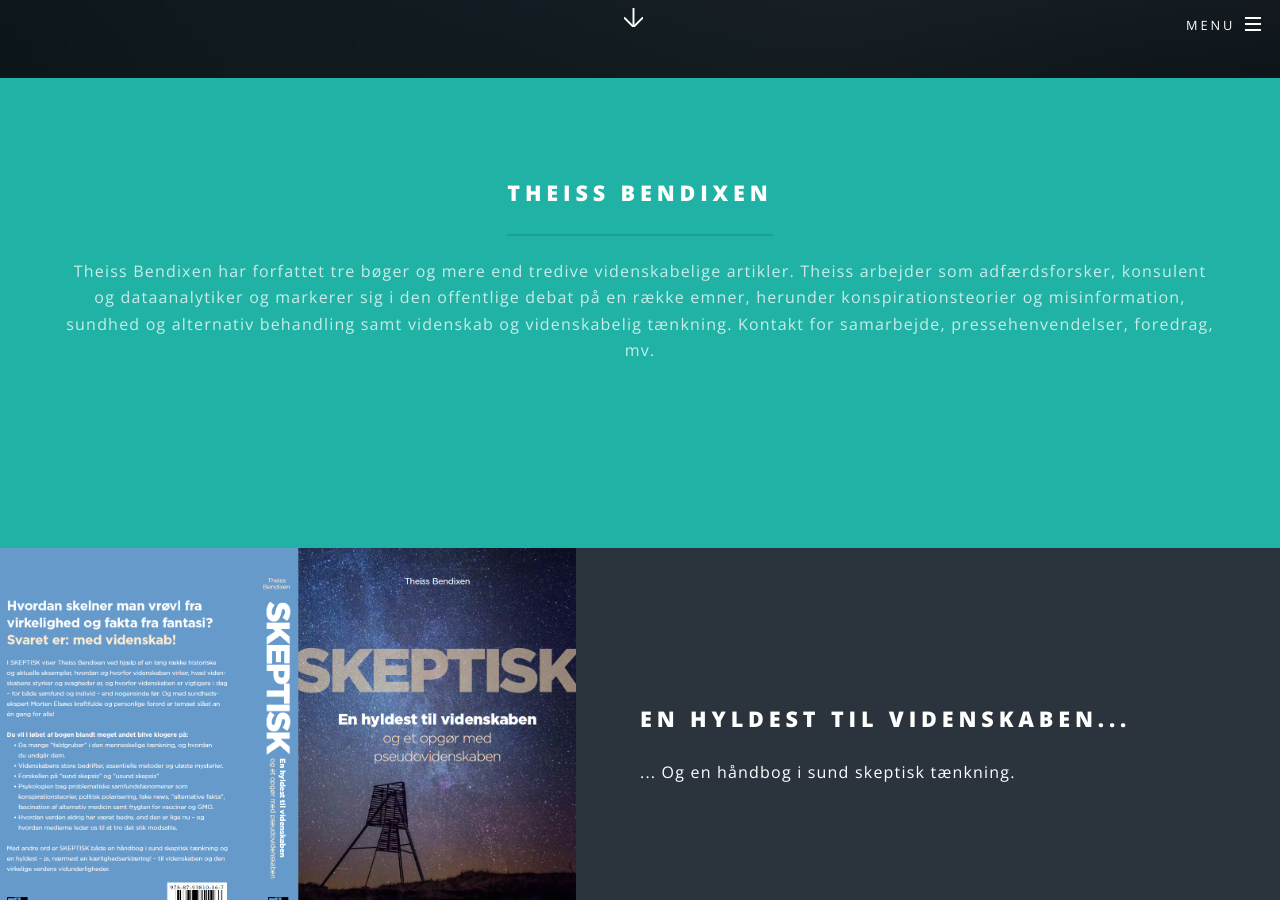
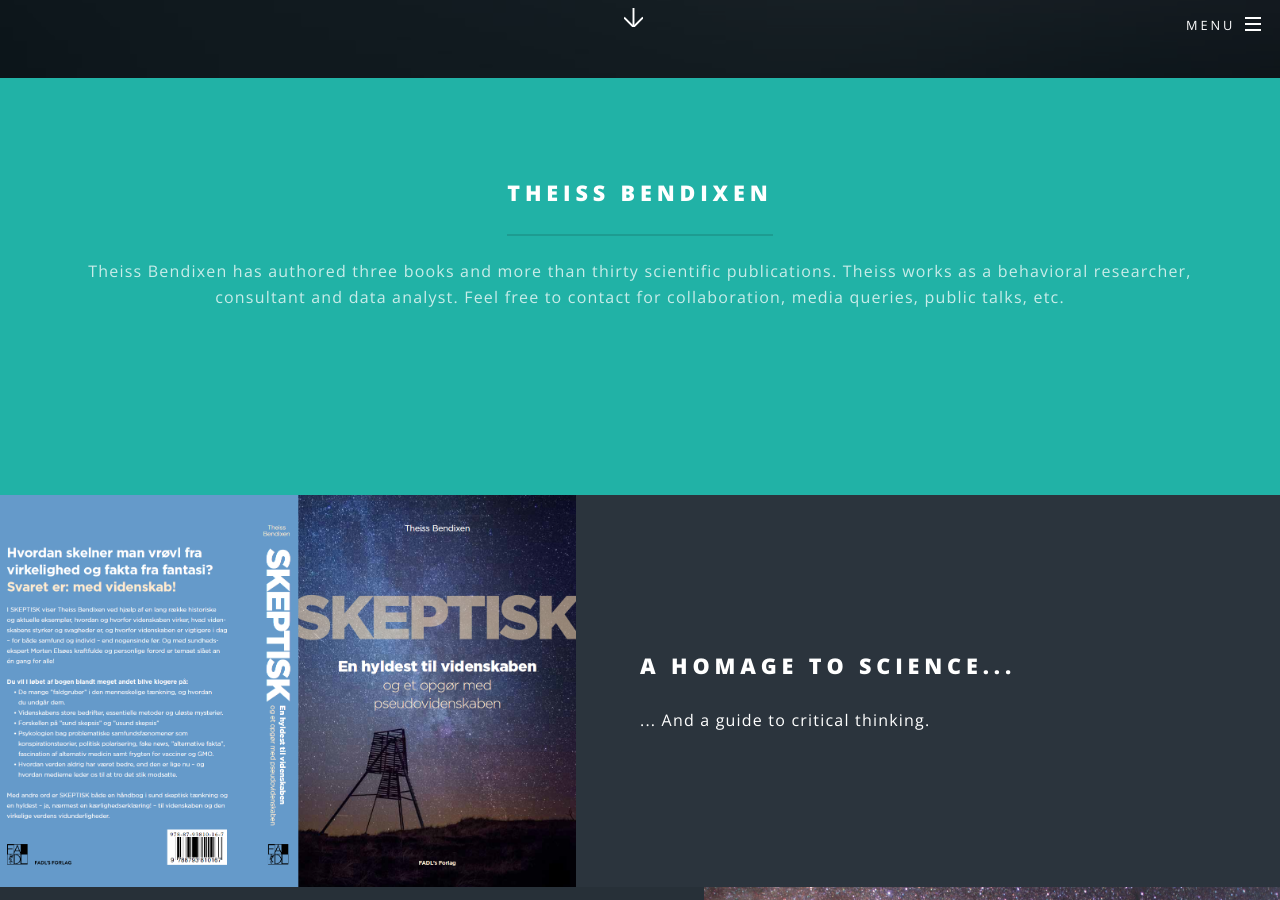
Before and after one commit to tbendixen/tbendixen.github.io, a Jekyll site: the page built from index.html, in a window 1280 px wide and 900 px high, scrolled down 822 px. Built offline with Jekyll 4.4.1, drawn with Linux system fonts in a browser that asks for light colours; some of the changed text lies outside the part shown.

Commit message:
Update index.html

```diff
--- a/index.html
+++ b/index.html
@@ -7,7 +7,7 @@ layout: landing
 							<h2>{{ site.title }}</h2>
 							<p>{{ site.description | markdownify }}</p>
 							<ul class="actions">
-							<!--	<li><a href="#cta" class="button special">Kontakt</a></li> -->
+							<!--	<li><a href="#cta" class="button special">Contact</a></li> -->
 								<a class="button special" href="mailto:tb@theissbendixen.com">Contact</a>
 							</ul>
 						</div>
@@ -19,9 +19,8 @@ layout: landing
 						<div class="inner">
 							<header class="major">
 								<h2>Theiss Bendixen<br /></h2>
-								<p>Theiss Bendixen har forfattet tre bøger og mere end tredive videnskabelige artikler.
-								Theiss arbejder som adfærdsforsker, konsulent og dataanalytiker og markerer sig i den offentlige debat på en række emner, herunder konspirationsteorier og misinformation, sundhed og alternativ behandling samt videnskab og videnskabelig tænkning.
-								Kontakt for samarbejde, pressehenvendelser, foredrag, mv.</p>
+								<p>Theiss Bendixen has authored three books and more than thirty scientific publications.
+								Theiss works as a behavioral researcher, consultant and data analyst. Feel free to contact for collaboration, media queries, public talks, etc.</p>
 							</header>
 							<ul class="icons major">
 							<!--	<li><span class="icon fa-diamond major style1"><span class="label">Lorem</span></span></li> -->
@@ -35,22 +34,22 @@ layout: landing
 					<section id="two" class="wrapper alt style2">
 						<section class="spotlight">
 							<div class="image"><img src="images/pic01.jpg" alt="" /></div><div class="content">
-								<a href="https://fadlforlag.dk/produkt/skeptisk/"><h2>En hyldest til videnskaben...</h2>
-								<p>... Og en håndbog i sund skeptisk tænkning.</p></a>
+								<a href="https://fadlforlag.dk/produkt/skeptisk/"><h2>A homage to science...</h2>
+								<p>... And a guide to critical thinking.</p></a>
 							</div>
 						</section>
 						<section class="spotlight">
 							<div class="image"><img src="images/pic02.jpg" alt="" /></div><div class="content">
 								<a href="https://www.gyldendal.dk/produkter/rejsen-ud-af-kaninens-pels-9788702233162">
-									<h2>En fortælling om overtro, videnskab...</h2>
-								<p>... Og den virkelige verdens vidunderligheder.</p></a>
+									<h2>A tale about faith, science...</h2>
+								<p>... And the wonders of the natural world.</p></a>
 							</div>
 						</section>
 				<!-- CTA -->
 					<section id="cta" class="wrapper style4">
 						<div class="inner">
 							<header>
-								<h2>Kontakt Theiss</h2>
+								<h2>Contact Theiss</h2>
 							</header>
 							<ul class="actions vertical">
 								<!--	<li><a href="#cta" class="button special">Kontakt</a></li> -->
```
